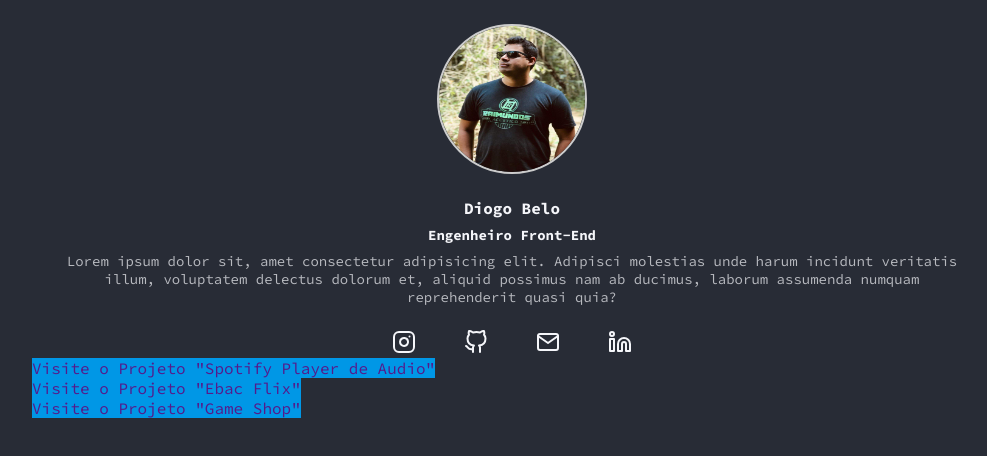
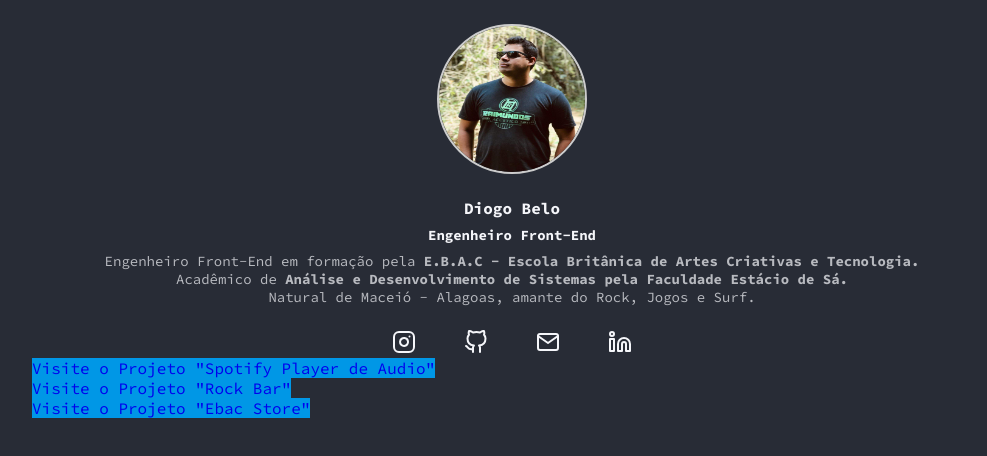
Before and after one commit to diogobeloads/modulo_less, a website: page index.html in a window 1280 px wide. Shown: the whole page, without its empty margins (128-1115 px from the left). Drawn offline with Linux system fonts and the light colour scheme.

Commit message:
Updated links

```diff
--- a/index.html
+++ b/index.html
@@ -19,7 +19,8 @@
                 <h1 class="profile-bio-name">Diogo Belo</h1>
                 <h2 class="profile-bio-subtitle">Engenheiro Front-End</h2>
                 <p class="profile-bio-description">
-                    Lorem ipsum dolor sit, amet consectetur adipisicing elit. Adipisci molestias unde harum incidunt veritatis illum, voluptatem delectus dolorum et, aliquid possimus nam ab ducimus, laborum assumenda numquam reprehenderit quasi quia?
+                    Engenheiro Front-End em formação pela <b>E.B.A.C - Escola Britânica de Artes Criativas e Tecnologia.</b> <br>Acadêmico de <b>Análise e Desenvolvimento de Sistemas pela Faculdade Estácio de Sá.</b>
+                    <br>Natural de Maceió - Alagoas, amante do Rock, Jogos e Surf.
                 </p>
             </div>
         </header>
@@ -50,18 +51,18 @@
         <nav>
             <ul class="projects-list">
                 <li class="projects-list-item">
-                    <a href="">
+                    <a href="https://web-spotify.vercel.app/">
                         Visite o Projeto "Spotify Player de Audio"
                     </a>
                 </li>
                 <li class="projects-list-item">
-                    <a href="">
-                        Visite o Projeto "Ebac Flix"
+                    <a href="https://rock-bar-diogobeloads-projects.vercel.app/">
+                        Visite o Projeto "Rock Bar"
                     </a>
                 </li>
                 <li class="projects-list-item">
-                    <a href="">
-                        Visite o Projeto "Game Shop"
+                    <a href="https://loja-ebac-swart.vercel.app/">
+                        Visite o Projeto "Ebac Store"
                     </a>
                 </li>
             </ul>
```
